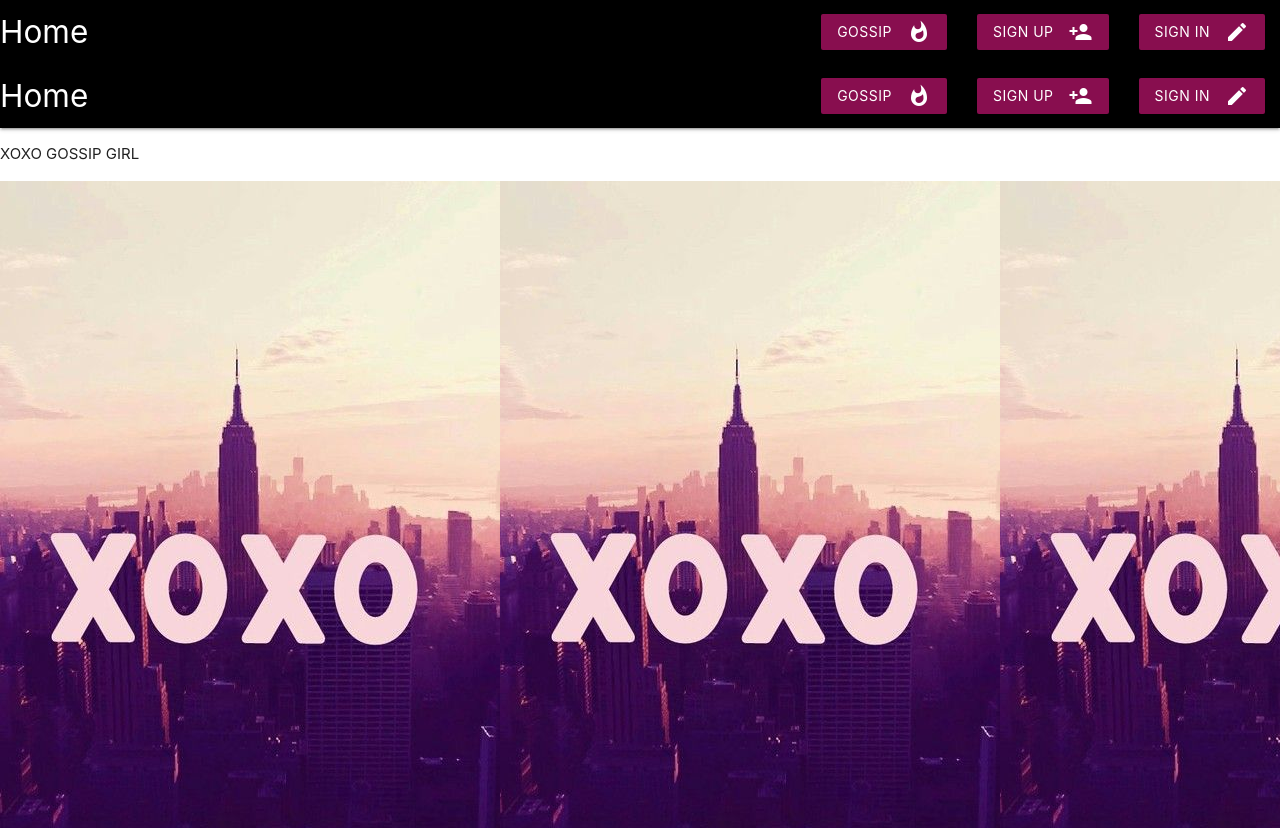
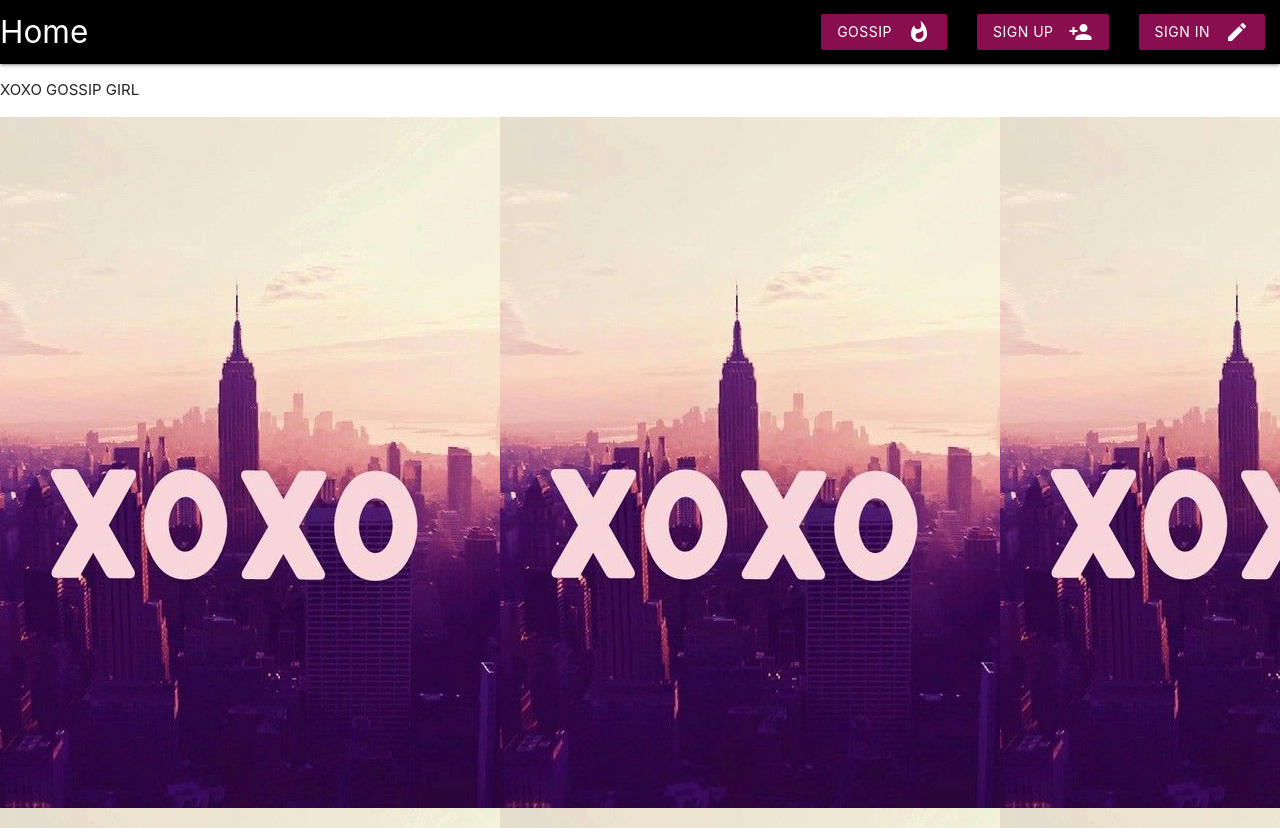
Before and after one commit to Gnarlyluck/GG-Girl, a React (Create React App) app in the folder client/: page / in a window 1280 px wide. Shown: the top 828 px of the page. Built offline with nearby package versions, Linux system fonts and the light colour scheme.

Commit message:
removed nav from landing

```diff
--- a/client/src/pages/Landing.js
+++ b/client/src/pages/Landing.js
@@ -1,6 +1,5 @@
 import React from 'react'
 import GossipImg from '../img-file/gg-background.jpg'
-import Nav from '../components/Nav'
 
 
 // style={{backgroundImage: `url(${GossipImg})`, backgroundSize: "cover", minHeight: "100vh"}}
@@ -8,7 +7,6 @@
 const Home = (props) => {
   return (
   <div>
-    <Nav />
         <p>XOXO GOSSIP GIRL</p>
         <div className="img-wrapper">
         {/* <img src={GossipImg} alt="NY skyline with XOXO" /> */}
```
